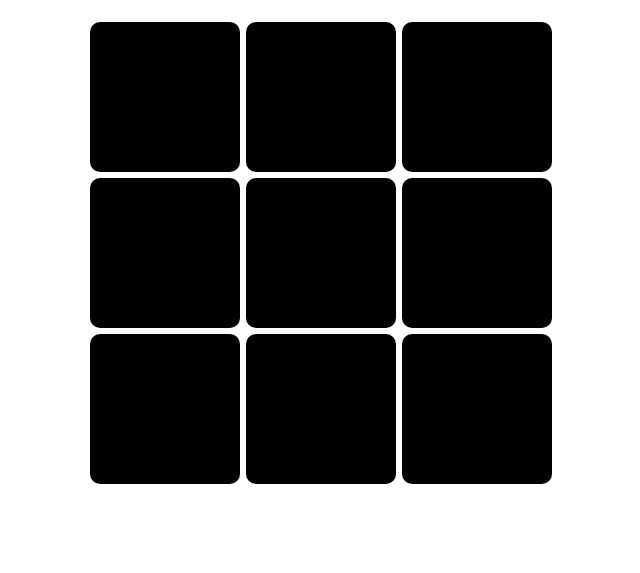
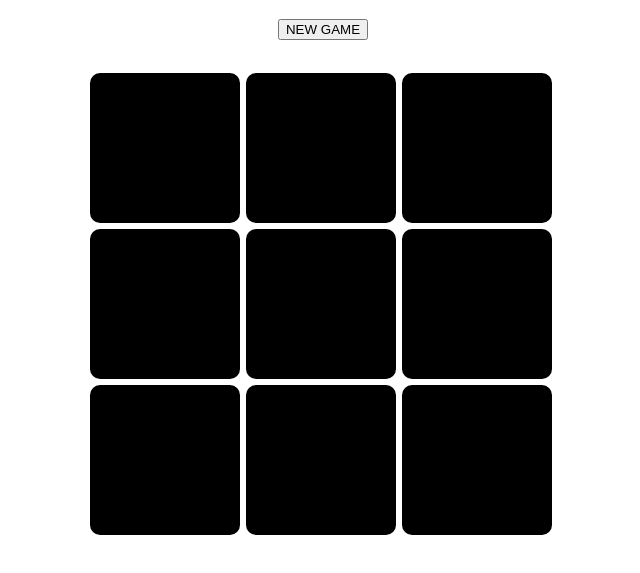
Before and after one commit to mjahlberg/TTT_Angular, a plain HTML site: page index.html in a window 1280 px wide. Shown: the part 61-634 px from the top of the page, without its empty margins (317-957 px from the left). Drawn offline with nearby package versions, Linux system fonts and the light colour scheme.

Commit message:
created reload button

```diff
--- a/index.html
+++ b/index.html
@@ -3,8 +3,6 @@
 	<head>
 		<meta charset="UTF-8">
 			<link rel="stylesheet" type="text/css" href="style.css">
-
-
 
 			<script src="https://ajax.googleapis.com/ajax/libs/angularjs/1.3.0-rc.5/angular.min.js"></script>
 
@@ -12,8 +10,11 @@
 	</head>
 	<body>
 		<h1>Tic Tac Toe</h1>
+		<div data-ng-hide="backHide" class="refresh">
+				     <a data-ng-click="backLinkClick()">
+					<button>NEW GAME</button>
+				 </div>
 		<div ng-controller="TTTcontroller">
-
 			<div class="theBox"> <!--The tic tac toe board-->
 				<div ng-repeat="currentCell in cells">
 					<!--currentCell is acting as each individual cell then repeating through the array in the JS doc-->
--- a/main.js
+++ b/main.js
@@ -31,9 +31,13 @@ TTTApp.controller('TTTcontroller', function ($scope) {
 
 		$scope.movecounter = $scope.movecounter + 1; // increment movecounter by one
 
-		if (($scope.player2[this.$index] == true) || ($scope.player2[this.$index] == true)) { // prevent user from choosing same cell twice
+		if (($scope.player1[this.$index] == true) || ($scope.player2[this.$index] == true)) { // prevent user from choosing same cell twice
 			return;
 		};
+
+		// if (($scope.playerTurn[this.$index] != true) || ($scope.playerTurn[this.$index] != true)) {
+		// 	return;
+		// }
 
 		if (($scope.movecounter % 2) == 1) { // checking if movecounter is odd
 			$scope.player1[this.$index] = true;
@@ -46,31 +50,8 @@ TTTApp.controller('TTTcontroller', function ($scope) {
 		}
 
 
+		//player 1 win logic...
 
-		console.log("Cell : " + $scope.player1[this.$index] + " was chosen for player1");
-		console.log("Cell : " + $scope.player2[this.$index] + " was chosen for player2");
-		console.log($scope.player1[0]);
-		console.log($scope.player1[1]);
-		console.log($scope.player1[2]);
-		console.log($scope.player1[3]);
-		console.log($scope.player1[4]);
-		console.log($scope.player1[5]);
-		console.log($scope.player1[6]);
-		console.log($scope.player1[7]);
-		console.log($scope.player1[8]);
-		console.log($scope.player2[0]);
-		console.log($scope.player2[1]);
-		console.log($scope.player2[2]);
-		console.log($scope.player2[3]);
-		console.log($scope.player2[4]);
-		console.log($scope.player2[5]);
-		console.log($scope.player2[6]);
-		console.log($scope.player2[7]);
-		console.log($scope.player2[8]);
-
-
-
-		//player 1 win logic
 		if ($scope.player1[0] == true) {
 			if ($scope.player1[1] == true) {
 				if ($scope.player1[2] == true) {
@@ -121,7 +102,7 @@ TTTApp.controller('TTTcontroller', function ($scope) {
 		}
 
 
-		//player 2 win logic
+		//player 2 win logic...
 
 		if ($scope.player2[0] == true) {
 			if ($scope.player2[1] == true) {
@@ -172,7 +153,41 @@ TTTApp.controller('TTTcontroller', function ($scope) {
 			}
 		}
 
+		$scope.backLinkClick = function () {
+            window.location.reload(false);
+        };
 
+    //     $scope.addComment = function() {
+		  // 	//Add manually using standard JavaScript
+		  // 	chatRef.push( {userName:$scope.userName, userGroup:$scope.userGroup, userComment:$scope.userComment} );
+		  // 	$scope.userComment = "" ;
+		  // 	$scope.userGroup = "" ;
+		  // 	$scope.userName = "" ;
+	  	// };
+
+
+
+
+		// console.log("Cell : " + $scope.player1[this.$index] + " was chosen for player1");
+		// console.log("Cell : " + $scope.player2[this.$index] + " was chosen for player2");
+		// console.log($scope.player1[0]);
+		// console.log($scope.player1[1]);
+		// console.log($scope.player1[2]);
+		// console.log($scope.player1[3]);
+		// console.log($scope.player1[4]);
+		// console.log($scope.player1[5]);
+		// console.log($scope.player1[6]);
+		// console.log($scope.player1[7]);
+		// console.log($scope.player1[8]);
+		// console.log($scope.player2[0]);
+		// console.log($scope.player2[1]);
+		// console.log($scope.player2[2]);
+		// console.log($scope.player2[3]);
+		// console.log($scope.player2[4]);
+		// console.log($scope.player2[5]);
+		// console.log($scope.player2[6]);
+		// console.log($scope.player2[7]);
+		// console.log($scope.player2[8]);
 
 
 
--- a/style.css
+++ b/style.css
@@ -1,5 +1,10 @@
 h1 {
 	text-align: center;
+}
+
+.refresh {
+	text-align: center;
+	padding-bottom: 30px;
 }
 
 .theBox {
```
